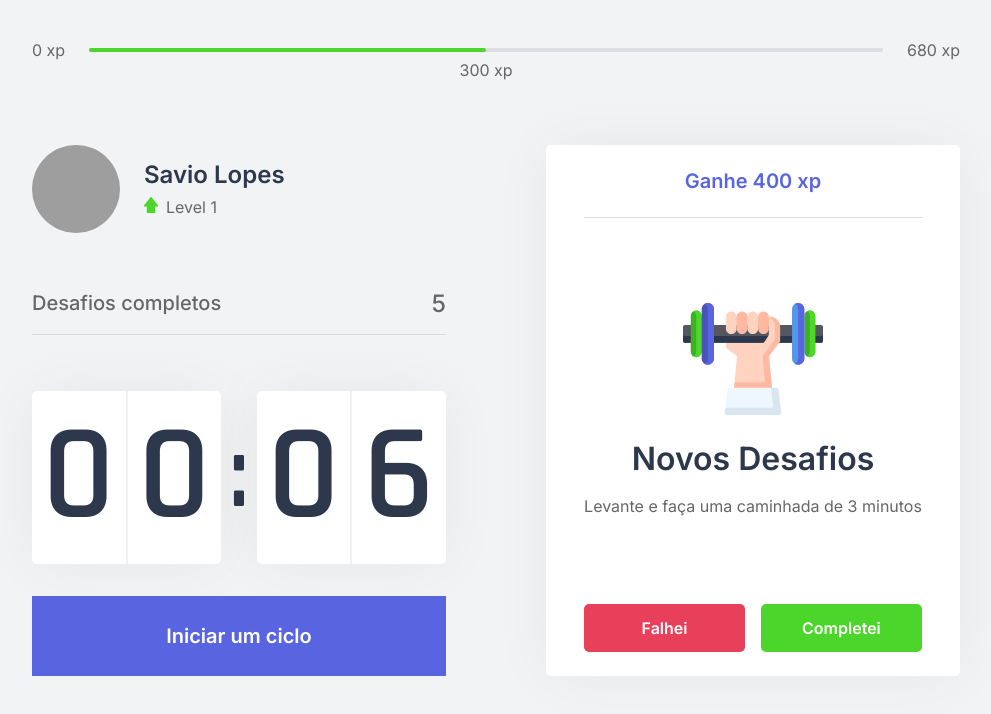
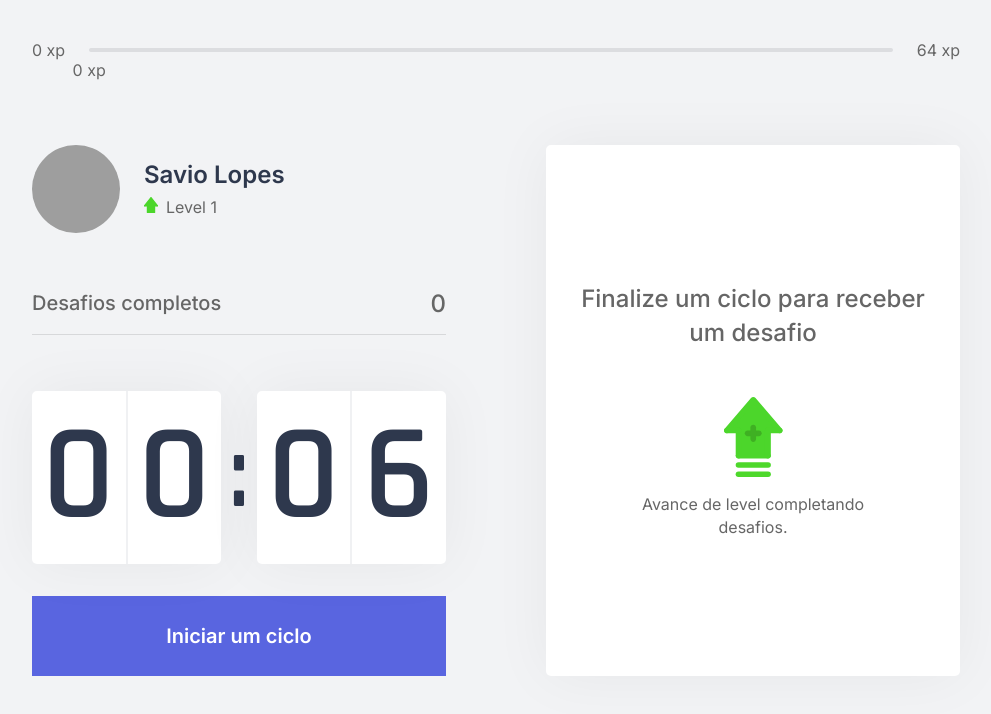
Before and after one commit to savio-2-lopes/MoveIt, a Next.js app: page / in a window 1280 px wide. Shown: the top 714 px of the page, without its empty margins (144-1135 px from the left). Built offline with nearby package versions, Linux system fonts and the light colour scheme; grey boxes are pictures that could not be loaded.

Commit message:
:rocket: Update lesson three

```diff
--- a/src/components/ChallengeBox.tsx
+++ b/src/components/ChallengeBox.tsx
@@ -3,29 +3,27 @@
 import styles from '../styles/components/ChallengeBox.module.css'
 
 export function ChallengeBox() {
-    const contextData = useContext(ChallengesContext);
-    console.log(contextData)
-
-    const hasActiveChallenge = true;
+    const { activeChallenge, resetChallenge } = useContext(ChallengesContext);
 
     return (
         <div className={styles.challengeBoxContainer}>
-            { hasActiveChallenge ? (
+            { activeChallenge ? (
                 <div className={styles.challengeActive} >
-                    <header> Ganhe 400 xp </header>
+                    <header> Ganhe {activeChallenge.amount} xp </header>
 
                     <main>
-                        <img src="icons/body.svg" />
+                        <img src={`icons/${activeChallenge.type}.svg`} />
 
                         <strong>Novos Desafios</strong>
 
-                        <p>Levante e faça uma caminhada de 3 minutos</p>
+                        <p>{activeChallenge.description}</p>
                     </main>
 
                     <footer>
                         <button
                             type="button"
                             className={styles.challengeFailedButton}
+                            onClick={resetChallenge}
                         >
                             Falhei
                         </button>
--- a/src/components/CompletedChallenges.tsx
+++ b/src/components/CompletedChallenges.tsx
@@ -1,10 +1,14 @@
+import { useContext } from 'react'
+import { ChallengesContext } from '../contexts/ChallengesContext'
 import styles from '../styles/components/CompletedChallenges.module.css'
 
 export function CompletedChallenges() {
+    const { challengesCompleted } = useContext(ChallengesContext)
+
     return (
         <div className={styles.completedChallengesContainer}>
             <span>Desafios completos</span>
-            <span>5 </span>
+            <span> {challengesCompleted} </span>
         </div>
     )
 }
--- a/src/components/ExperienceBar.tsx
+++ b/src/components/ExperienceBar.tsx
@@ -1,18 +1,25 @@
+import { useContext } from 'react';
+import { ChallengesContext } from '../contexts/ChallengesContext';
+
 import styles from '../styles/components/ExperienceBar.module.css'
 
 export function ExperienceBar() {
+    const { currentExperience, experienceToNextLevel } = useContext(ChallengesContext)
+
+    const percentToNextLevel = Math.round(currentExperience * 100) / experienceToNextLevel
+
     return (
         <header className={styles.experienceBar}>
             <span>0 xp</span>
             <div>
-                <div style={{ width: '50%' }} />
+                <div style={{ width: `${percentToNextLevel}%` }} />
 
-                <span className={styles.currentExperience} style={{ left: '50%' }}>
-                    300 xp
+                <span className={styles.currentExperience} style={{ left: `${percentToNextLevel}%` }}>
+                    {currentExperience} xp
                 </span>
             </div>
 
-            <span> 680 xp </span>
+            <span> {experienceToNextLevel} xp </span>
         </header>
     );
 }
--- a/src/contexts/ChallengesContext.tsx
+++ b/src/contexts/ChallengesContext.tsx
@@ -1,11 +1,21 @@
 import { createContext, ReactNode, useState } from 'react'
+import challenges from '../../challenges.json'
+
+interface Challenge {
+    type: 'body' | 'eye';
+    description: number;
+    amount: number
+}
 
 interface ChallengesContextData {
     level: number;
+    experienceToNextLevel: number;
     currentExperience: number;
     challengesCompleted: number;
+    activeChallenge: Challenge;
     levelUp: () => void;
     startNewChallenge: () => void;
+    resetChallenge: () => void;
 }
 
 interface ChallengesProviderProps {
@@ -18,13 +28,23 @@
     const [level, setLevel] = useState(1);
     const [currentExperience, setCurrentExperience] = useState(0);
     const [challengesCompleted, setChallengesCompleted] = useState(0)
+    const [activeChallenge, setActiveChallenge] = useState(null)
+
+    const experienceToNextLevel = Math.pow((level + 1) * 4, 2)
 
     function levelUp() {
         setLevel(level + 1)
     }
 
     function startNewChallenge() {
-        console.log('New Challenge')
+        const randomChallengeIndex = Math.floor(Math.random() * challenges.length)
+        const challenge = challenges[randomChallengeIndex]
+
+        setActiveChallenge(challenge)
+    }
+
+    function resetChallenge() {
+        setActiveChallenge(null)
     }
 
     return (
@@ -32,9 +52,12 @@
             value={{
                 level,
                 currentExperience,
+                experienceToNextLevel,
                 challengesCompleted,
                 levelUp,
-                startNewChallenge
+                startNewChallenge,
+                activeChallenge,
+                resetChallenge
             }}
         >
             {children}
```
Also changed, not shown: 1 other file (tests, documents, lock files or other folders).
